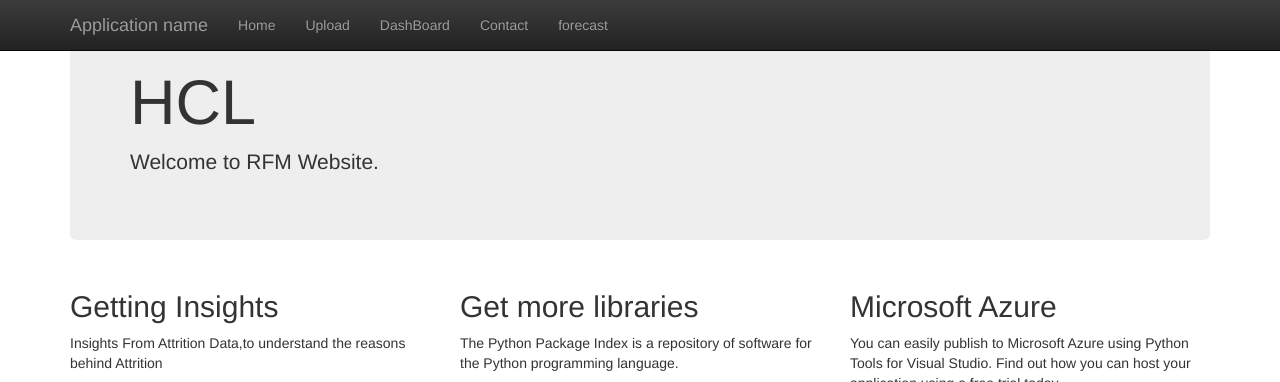
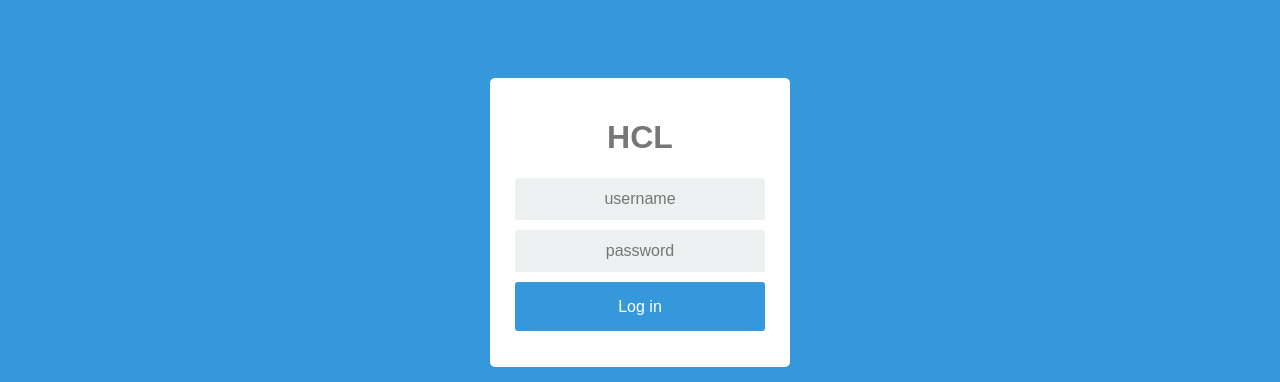
Before and after one commit to srhoit59/azuretrial, a Flask app: page / in a window 1280 px wide. Shown: the top 382 px of the page. Run offline with Flask 2, Linux system fonts and the light colour scheme; some libraries are stand-ins or nearby versions.

Commit message:
Add files via upload

```diff
--- a/FlaskWeb/templates/index.html
+++ b/FlaskWeb/templates/index.html
@@ -25,6 +25,13 @@
         <p>You can easily publish to Microsoft Azure using Python Tools for Visual Studio. Find out how you can host your application using a free trial today.</p>
         <p><a class="btn btn-default" href="http://azure.microsoft.com">Learn more &raquo;</a></p>
     </div>
+    <div style="float:right">
+    <form align="right" name="form1" method="post" action="/logout">
+    <label class="logoutLblPos">
+          <input name="submit2" type="submit" id="submit2" value="log out">
+    </label>
+</form>
+</div>
 </div>
 
 {% endblock %}
--- /dev/null
+++ b/FlaskWeb/templates/login.html
@@ -0,0 +1,119 @@
+<html>
+<body>
+<style>
+body {
+box-sizing: border-box;
+}
+
+:focus {
+outline: none;
+}
+body {
+font-family: Arial;
+background-color: #3498DB;
+padding: 50px;
+}
+.login {
+margin: 20px auto;
+width: 300px;
+}
+.login-screen {
+background-color: #FFF;
+padding: 20px;
+border-radius: 5px
+}
+
+.app-title {
+text-align: center;
+color: #777;
+}
+
+.login-form {
+text-align: center;
+}
+.control-group {
+margin-bottom: 10px;
+}
+
+input {
+text-align: center;
+background-color: #ECF0F1;
+border: 2px solid transparent;
+border-radius: 3px;
+font-size: 16px;
+font-weight: 200;
+padding: 10px 0;
+width: 250px;
+transition: border .5s;
+}
+
+input:focus {
+border: 2px solid #3498DB;
+box-shadow: none;
+}
+
+.btn {
+border: 2px solid transparent;
+background: #3498DB;
+color: #ffffff;
+font-size: 16px;
+line-height: 25px;
+padding: 10px 0;
+text-decoration: none;
+text-shadow: none;
+border-radius: 3px;
+box-shadow: none;
+transition: 0.25s;
+display: block;
+width: 250px;
+margin: 0 auto;
+}
+
+.btn:hover {
+background-color: #2980B9;
+}
+
+.login-link {
+font-size: 12px;
+color: #444;
+display: block;
+margin-top: 12px;
+}
+</style>
+
+
+<form action="/login" method="POST">
+<div class="login">
+ <div class="login-screen">
+  <div class="app-title">
+   <h1>HCL</h1>
+</div>
+<div class="login-form">
+    <div class="control-group">
+				<input type="text" class="login-field" value="" placeholder="username" name="username">
+<label class="login-field-icon fui-user" for="login-name"></label></div>
+<div class="control-group">
+				<input type="password" class="login-field" value="" placeholder="password" name="password">
+<label class="login-field-icon fui-lock" for="login-pass"></label></div>
+<input type="submit" value="Log in" class="btn btn-primary btn-large btn-block">
+
+</div>
+<p>
+	{% with messages = get_flashed_messages() %}
+	  {% if messages %}
+		<ul class=flashes>
+		{% for message in messages %}
+		  <li>{{ message }}</li>
+		{% endfor %}
+		</ul>
+	  {% endif %}
+	{% endwith %}
+</p>
+</div>
+<div style="margin-top:10mm">
+<img src="https://www.google.com/search?q=HCL+logo&tbm=isch&source=iu&ictx=1&fir=ZSfjp0YJyFoJ0M%253A%252C57VwUf3w6YCClM%252C_&vet=1&usg=AI4_-kTE2Kg4MXUOjGt3qNyr5xtIwqMDnQ&sa=X&ved=2ahUKEwjb-8Cu1vXiAhWQXCsKHYgyB58Q9QEwAHoECAcQBA#imgdii=kUUh4Y2pyLD0vM:&imgrc=ZSfjp0YJyFoJ0M:&vet=1"/>
+</div>
+</div>
+</form>
+</html>
+</body>
--- a/FlaskWeb/views.py
+++ b/FlaskWeb/views.py
@@ -4,7 +4,7 @@
 """
 import os
 from datetime import datetime
-from flask import Flask, render_template, request, redirect, url_for, send_from_directory,flash
+from flask import Flask, render_template, request, redirect, url_for, send_from_directory,flash,session
 from werkzeug import secure_filename
 from FlaskWeb import app
 import urllib.request
@@ -12,13 +12,16 @@
 from azure.storage.blob import BlockBlobService
 import pandas as pd
 
-
 def allowed_file(filename):
     return '.' in filename and filename.rsplit('.', 1)[1] in app.config['ALLOWED_EXTENSIONS']
 
 
-
 @app.route('/')
+def logie():
+    if not session.get('logged_in'):
+        return render_template('login.html')
+    else:
+        return render_template('index.html')
 
 @app.route('/home')
 def home():
@@ -107,6 +110,7 @@
     from FlaskWeb import ASG
     print("done")
     return "Forecasting for DU ASG has been completed"
+
 @app.route('/exec2')
 def parse2(name=None):
     from FlaskWeb import MKT
@@ -137,3 +141,52 @@
     from FlaskWeb import MTS
     print("done")
     return "Forecasting for DU MTS has been completed"
+@app.route('/exec8')
+def parse8(name=None):
+    from FlaskWeb import total
+    from FlaskWeb import ASG
+    from FlaskWeb import MKT
+    from FlaskWeb import MOBILE
+    from FlaskWeb import SSE
+    from FlaskWeb import TTS
+    from FlaskWeb import EEG
+    from FlaskWeb import MTS
+    print("done")
+    return render_template(
+        'index1.html',
+        title='exec',
+        time = datetime.now().strftime("%Y-%m-%d %H:%M:%S"),
+        year=datetime.now().year,
+        message='Your exec page.'
+    )
+
+@app.route('/login', methods=['POST'])
+def do_admin_login():
+    j=0
+    blobservice = BlockBlobService(account_name='flaskstorage', account_key='4+JwE+i1NvLF/oJuqmEVb0nNEiX0+9Tnq8M6U28cA0hsjP4qlpAfaSORdOg0Kphw2CWf/Zp4uPZG+M/sfdZytQ==')
+    byte_stream = BytesIO()
+    blobservice.get_blob_to_stream(container_name='htflaskcontainer', blob_name='Authorisation.xlsx', stream=byte_stream)
+    byte_stream.seek(0)
+    userpass=pd.read_excel(byte_stream)
+    byte_stream.close()
+    for i in range(len(userpass['User-Name'])):
+        if request.form['username'] == userpass['User-Name'][i]:
+            if request.form['password'] == userpass['Password'][i]:
+                session['logged_in'] = True
+
+            else:
+                flash("Password for the given username didn't match!")
+                return redirect('/')
+        else:
+             j= j+1
+             print('gh',j)
+             if j >= len(userpass['User-Name']):
+                 print(j)
+                 flash("Seems like you are not authorised to access this Website")
+    return redirect('/')
+
+@app.route("/logout",methods=['POST'])
+def logout():
+    if request.method == 'POST':
+        session['logged_in'] = False
+        return redirect('/')
```
Also changed, not shown: FlaskWeb/templates/index1.html (+17 -2 lines).
